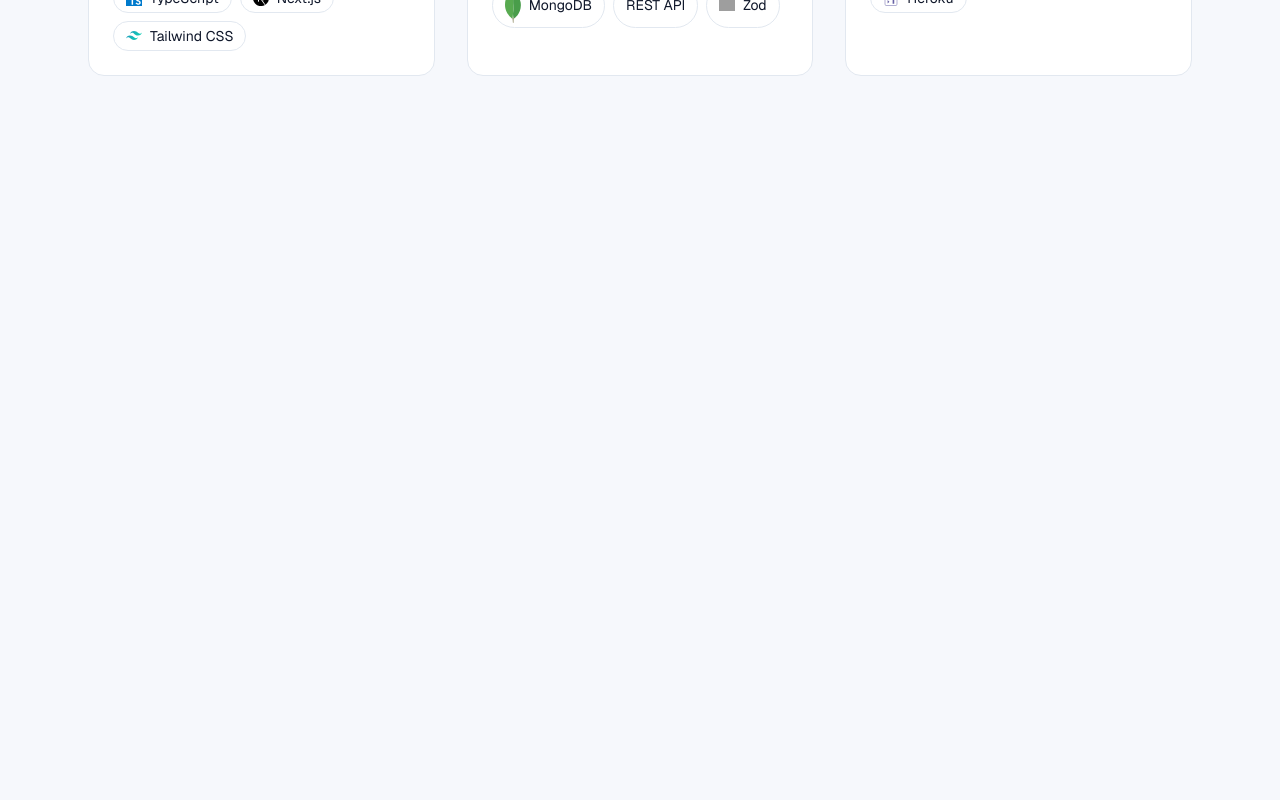
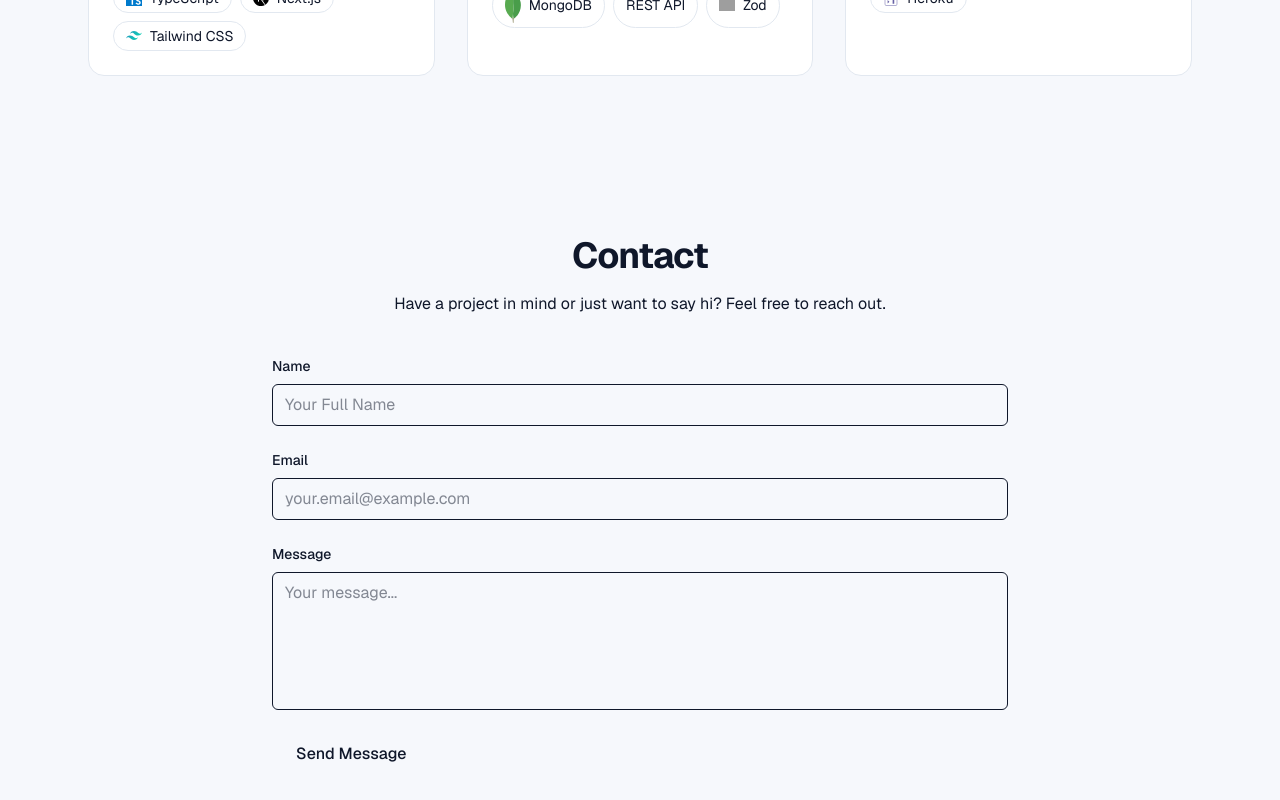
Before and after one commit to sertanrdn/portfolio, a Next.js app: page / in a window 1280 px wide. Shown: the part 2598-3398 px from the top of the page. Before the commit the page ends 2754 px from the top, so only its background shows below. Built offline with nearby package versions, Linux system fonts and the light colour scheme; grey boxes are pictures that could not be loaded.

Commit message:
Created Contact section to render on the page

```diff
--- a/src/app/page.tsx
+++ b/src/app/page.tsx
@@ -3,6 +3,7 @@ import Intro from "../components/Intro";
 import Navbar from "../components/Navbar";
 import Projects from "../components/Projects";
 import Skills from "../components/Skills";
+import Contact from "../components/Contact";
 
 export default function Home() {
   return (
@@ -19,6 +20,7 @@ export default function Home() {
         {/* Skills */}
         <Skills />
         {/* Contact */}
+        <Contact />
       </main>
     </>
   );
--- /dev/null
+++ b/src/components/Contact.tsx
@@ -0,0 +1,23 @@
+import ContactForm from "./ContactForm";
+
+export default function Contact() {
+    return (
+        <section
+            id="contact"
+            className="relative scroll-mt-24 py-10 md:py-20"
+        >
+            <div className="mx-auto max-w-3xl px-4">
+                <div className="mb-10 text-center">
+                    <h2 className="text-3xl font-bold tracking-tight md:text-4xl">
+                        Contact
+                    </h2>
+                    <p className="mt-4 text-muted-foreground">
+                        Have a project in mind or just want to say hi?
+                        Feel free to reach out.
+                    </p>
+                </div>
+                <ContactForm />
+            </div>
+        </section>
+    );
+}
```
